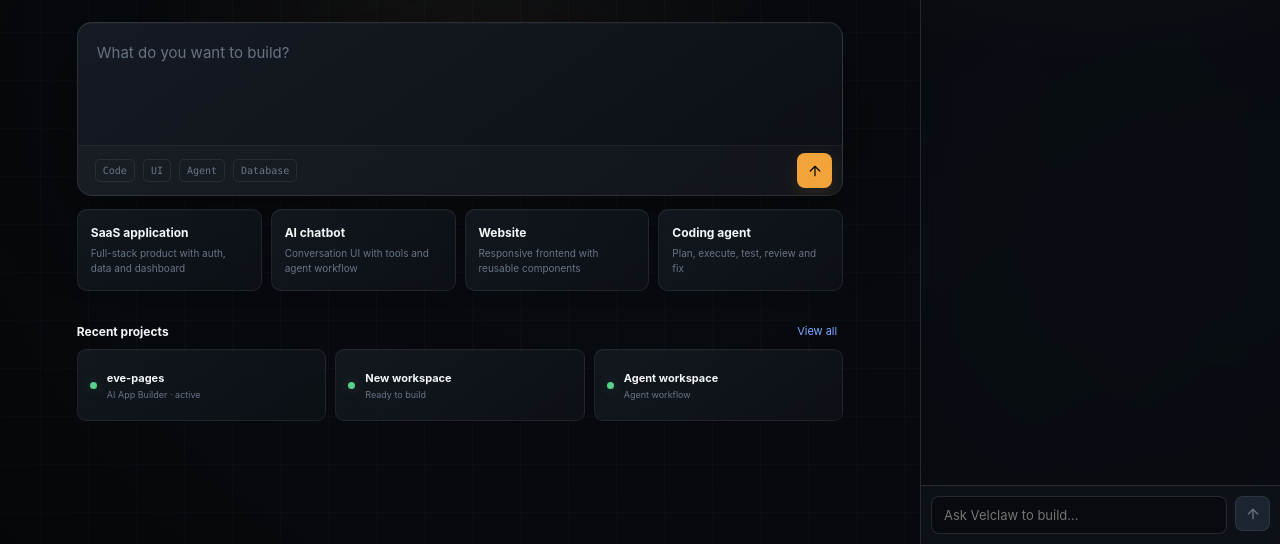
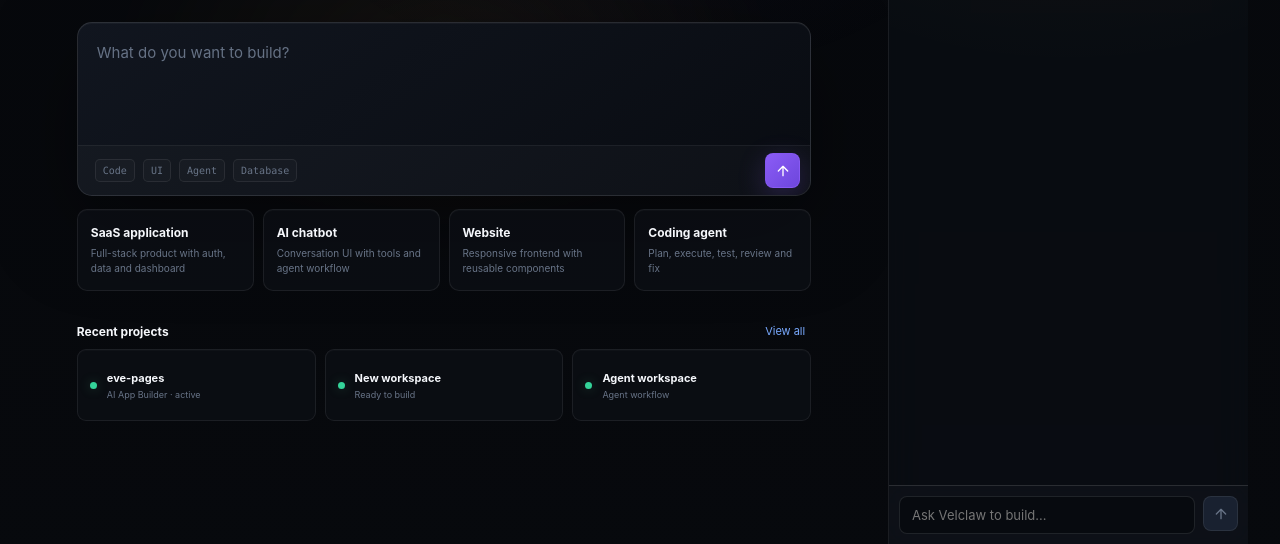
Before and after one commit to zskbot/eve-pages, a website: page index.html in a window 1280 px wide. Shown: the part 256-800 px from the top of the page. Drawn offline with Linux system fonts and the light colour scheme.

Commit message:
feat: load cohesive builder visual theme

```diff
--- a/index.html
+++ b/index.html
@@ -7,6 +7,7 @@
 <title>Velclaw · AI App Builder</title>
 <link rel="stylesheet" href="style.css">
 <link rel="stylesheet" href="platform.css">
+<link rel="stylesheet" href="ui-polish.css">
 </head>
 <body>
 <div class="app" id="app">
@@ -16,7 +17,7 @@
 <section class="panel" id="panel-files"><div class="editor-head"><button class="project-btn" id="openTreeBtn"><span class="folder-dot"></span><span id="projectLabel">Codebase</span><svg viewBox="0 0 24 24"><path d="m7 10 5 5 5-5"/></svg></button><div class="editor-actions"><button class="tool-btn" id="searchBtn" title="Tìm trong file"><svg viewBox="0 0 24 24"><circle cx="11" cy="11" r="7"/><path d="m20 20-4-4"/></svg></button><button class="tool-btn" id="wrapBtn" title="Word wrap"><svg viewBox="0 0 24 24"><path d="M4 6h16M4 10h16M4 14h10a3 3 0 1 0 0-6M4 18h16"/></svg></button><button class="save-btn" id="saveBtn" disabled>Lưu</button></div></div><div class="breadcrumb"><span>eve-pages</span><span>/</span><span id="breadcrumbFile">Chưa chọn file</span></div><div class="tabs" id="editorTabs"></div><div class="editor-wrap" id="editorWrap"><div class="gutter" id="gutter" aria-hidden="true"></div><textarea id="codeArea" spellcheck="false" autocapitalize="off" autocomplete="off" autocorrect="off" placeholder="Chọn file trong Codebase"></textarea><div class="editor-overlay" id="editorOverlay">Loading…</div></div><div class="statusbar"><span id="editorStatus">Ready</span><span id="cursorStatus">Ln 1, Col 1</span><span id="languageStatus">Plain Text</span><span>UTF-8</span></div></section>
 <section class="panel" id="panel-chat"><div class="section-head"><div><strong>Velclaw Agent</strong><span class="substatus" id="agentStatus">● checking</span></div><button class="tool-btn" id="clearChatBtn">Clear</button></div><div class="chat-messages" id="chatMessages"></div><div class="chat-input-bar"><textarea id="legacyChatInput" rows="1" placeholder="Ra lệnh cho agent…"></textarea><button class="send-btn" id="legacySendBtn" disabled aria-label="Gửi"><svg viewBox="0 0 24 24"><path d="M12 19V5M5 12l7-7 7 7"/></svg></button></div></section>
 <section class="panel" id="panel-dashboard"><div class="section-head"><div><strong>Project Dashboard</strong><span class="substatus" id="deployStatus">Checking…</span></div><button class="tool-btn" id="refreshBtn">Refresh</button></div><div class="dashboard" id="dashboardContent"></div></section>
-<section class="panel" id="panel-git"><div class="section-head"><div><strong>Source Control</strong><span class="substatus">GitHub workflow</span></div></div><div class="dashboard" id="gitContent"></div></section>
+<section class="panel" id="panel-git"><div class="section-head"><div><strong>Source Control</strong><span class="substatus">GitHub workflow</span></div></section><div class="dashboard" id="gitContent"></div></section>
 <section class="panel" id="panel-portal"><div class="section-head"><div><strong id="portalTitle">Velclaw</strong><span class="substatus" id="portalSubtitle">Developer workspace</span></div></div><div class="portal" id="portalContent"></div></section>
 </main>
 <div class="command-overlay" id="commandOverlay"><button class="menu-backdrop" id="commandBackdrop"></button><div class="command-box"><input id="commandInput" autofocus placeholder="Type a command or search…"><div id="commandList"></div></div></div>
```
